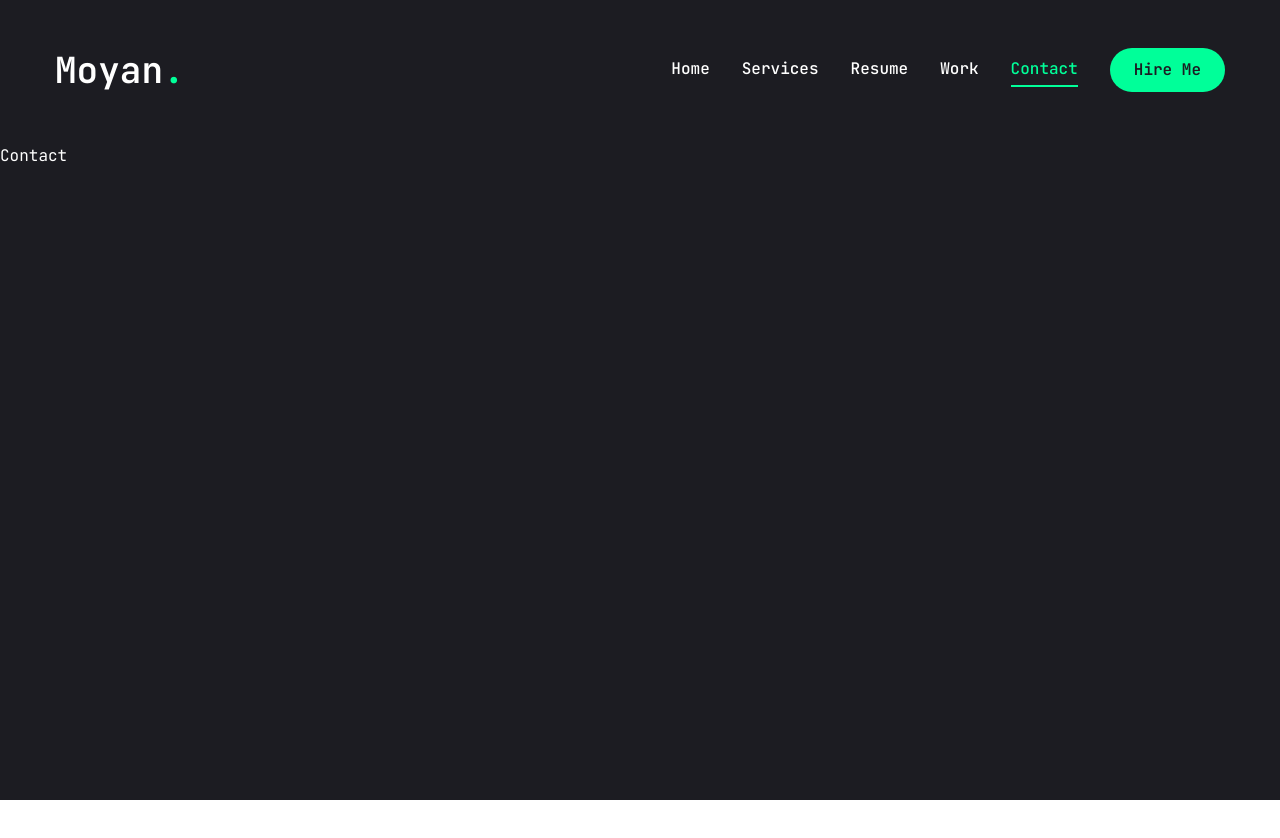
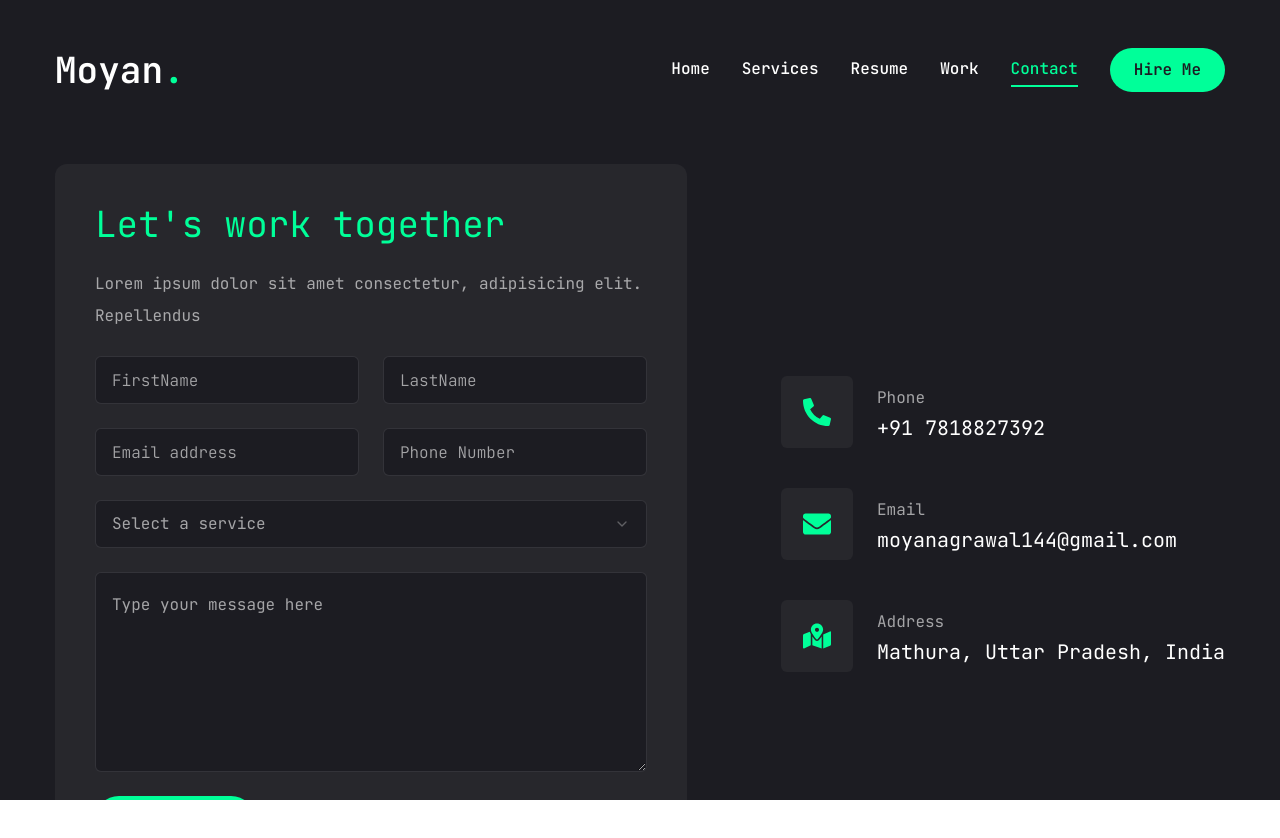
Before and after one commit to MoyanAgrawal/Portfolio, a Next.js app: page /contact in a window 1280 px wide. Shown: the top 838 px of the page. Before the commit the page ends 800 px from the top, so only its background shows below. Built offline with nearby package versions, Linux system fonts and the light colour scheme.

Commit message:
frontend done

```diff
--- a/app/contact/page.jsx
+++ b/app/contact/page.jsx
@@ -1,9 +1,81 @@
-import React from 'react'
+"use client";
+import { Button } from "@/components/ui/button";
+import { Input } from "@/components/ui/input";
+import { Textarea } from "@/components/ui/textarea";
+
+import {
+  SelectItem,
+  Select,
+  SelectContent,
+  SelectGroup,
+  SelectLabel,
+  SelectTrigger,
+  SelectValue,
+} from "@/components/ui/select";
+import { FaPhoneAlt, FaEnvelope, FaMapMarkedAlt } from "react-icons/fa";
+import { info } from "@/constants/path";
+import { motion } from "framer-motion";
 
 const Contact = () => {
   return (
-    <div>Contact</div>
-  )
-}
+    <motion.section
+      initial={{ opacity: 0 }}
+      animate={{
+        opacity: 1,
+        transition: { delay: 2.4, duration: 0.4, ease: "easeIn" },
+      }}
+      className="py-6"
+    >
+      <div className="container mx-auto">
+        <div className="flex flex-col xl:flex-row gap-[30px]">
+          <div className="xl:w-[54%] order-2 xl:order-none">
+            <form className="flex flex-col gap-6 p-10 bg-[#27272c] rounded-xl">
+              <h3 className="text-4xl text-accent ">Let's work together</h3>
+              <p className="text-white/60">Lorem ipsum dolor sit amet consectetur, adipisicing elit. Repellendus </p>
+              <div className="grid grid-cols-1 md:grid-cols-2 gap-6">
+                <Input type="firstName" placeholder="FirstName"/>
+                <Input type="lastName" placeholder="LastName"/>
+                <Input type="email" placeholder="Email address"/>
+                <Input type="phone" placeholder="Phone Number"/>
+              </div>
+              <Select>
+                <SelectTrigger className="w-full">
+                  <SelectValue placeholder="Select a service"/>
+                </SelectTrigger>
+                <SelectContent>
+                  <SelectGroup>
+                    <SelectLabel>Select a service</SelectLabel>
+                    <SelectItem value="est">Web Development</SelectItem>
+                    <SelectItem value="cst">UI/UX Design</SelectItem>
+                    <SelectItem value="mst">Logo Design</SelectItem>
+                  </SelectGroup>
+                </SelectContent>
+              </Select>
+              <Textarea className="h-[200px]" placeholder="Type your message here" />
+              <Button size="md" className="max-w-40">Send message</Button>
+            </form>
+          </div>
+          <div className="flex flex-1 items-center xl:justify-end order-1 xl:order-none mb-8 xl:mb-0">
+            <ul className="flex flex-col gap-10">
+              {info.map((item,idx)=>{
+                return (
+                  <li key={idx} className="flex items-center gap-6">
+                    <div className="w-[52px] h-[52px] xl:w-[72px] xl:h-[72px] bg-[#27272c] text-accent rounded-md flex items-center justify-center">
+                      <div className="text-[28px]">{item.icon}</div>
+                    </div>
+                    <div className="flex-1">
+                      <p className="text-white/60">{item.title}</p>
+                      <h3 className="text-xl">{item.description}</h3>
+                    </div>
+                  </li>
+                )
+              })}
+            </ul>
+          </div>
+        </div>
+      </div>
+    </motion.section>
+  );
+};
 
-export default Contact
+export default Contact;
--- a/app/page.jsx
+++ b/app/page.jsx
@@ -7,7 +7,7 @@
 const Home = () => {
   return (
     <section className="h-full">
-      <div className="container mx-auto h-full">
+      <div className="container mx-auto">
         <div className="flex flex-col xl:flex-row items-center justify-between xl:pt-8 xl:pb-24">
           <div className="text-center xl:text-left order-2 xl:order-none">
             <span className="text-xl">Software Developer</span>
--- a/components/ui/input.jsx
+++ b/components/ui/input.jsx
@@ -7,7 +7,7 @@
     (<input
       type={type}
       className={cn(
-        "flex h-10 w-full rounded-md border border-slate-200 bg-white px-3 py-2 text-sm ring-offset-white file:border-0 file:bg-transparent file:text-sm file:font-medium placeholder:text-slate-500 focus-visible:outline-none focus-visible:ring-2 focus-visible:ring-slate-950 focus-visible:ring-offset-2 disabled:cursor-not-allowed disabled:opacity-50 dark:border-slate-800 dark:bg-slate-950 dark:ring-offset-slate-950 dark:placeholder:text-slate-400 dark:focus-visible:ring-slate-300",
+        "flex h-[48px] rounded-md border border-white/10 focus:border-accent font-light bg-primary px-4 py-5 text-base placeholder:text-white/60 outline-none",
         className
       )}
       ref={ref}
--- a/components/ui/select.jsx
+++ b/components/ui/select.jsx
@@ -1,94 +1,119 @@
-"use client"
+"use client";
 
-import * as React from "react"
-import * as SelectPrimitive from "@radix-ui/react-select"
-import { Check, ChevronDown, ChevronUp } from "lucide-react"
+import * as React from "react";
+import * as SelectPrimitive from "@radix-ui/react-select";
+import { Check, ChevronDown, ChevronUp } from "lucide-react";
 
-import { cn } from "@/lib/utils"
+import { cn } from "@/lib/utils";
 
-const Select = SelectPrimitive.Root
+const Select = SelectPrimitive.Root;
 
-const SelectGroup = SelectPrimitive.Group
+const SelectGroup = SelectPrimitive.Group;
 
-const SelectValue = SelectPrimitive.Value
+const SelectValue = SelectPrimitive.Value;
 
-const SelectTrigger = React.forwardRef(({ className, children, ...props }, ref) => (
+const SelectTrigger = React.forwardRef(
+  ({ className, children, ...props }, ref) => (
     <SelectPrimitive.Trigger
       ref={ref}
       className={cn(
-      "flex h-10 w-full items-center justify-between rounded-md border border-slate-200 bg-white px-3 py-2 text-sm ring-offset-white placeholder:text-slate-500 focus:outline-none focus:ring-2 focus:ring-slate-950 focus:ring-offset-2 disabled:cursor-not-allowed disabled:opacity-50 [&>span]:line-clamp-1 dark:border-slate-800 dark:bg-slate-950 dark:ring-offset-slate-950 dark:placeholder:text-slate-400 dark:focus:ring-slate-300",
+        "flex h-[48px] w-full items-center justify-between rounded-md border border-white/10 bg-primary px-4 py-5 text-base text-white/60 placeholder:text-white/10 focus:border-accent outline-none",
         className
       )}
-    {...props}>
+      {...props}
+    >
       {children}
       <SelectPrimitive.Icon asChild>
         <ChevronDown className="h-4 w-4 opacity-50" />
       </SelectPrimitive.Icon>
     </SelectPrimitive.Trigger>
-))
-SelectTrigger.displayName = SelectPrimitive.Trigger.displayName
+  )
+);
+SelectTrigger.displayName = SelectPrimitive.Trigger.displayName;
 
-const SelectScrollUpButton = React.forwardRef(({ className, ...props }, ref) => (
+const SelectScrollUpButton = React.forwardRef(
+  ({ className, ...props }, ref) => (
     <SelectPrimitive.ScrollUpButton
       ref={ref}
-    className={cn("flex cursor-default items-center justify-center py-1", className)}
-    {...props}>
+      className={cn(
+        "flex cursor-default items-center justify-center py-1",
+        className
+      )}
+      {...props}
+    >
       <ChevronUp className="h-4 w-4" />
     </SelectPrimitive.ScrollUpButton>
-))
-SelectScrollUpButton.displayName = SelectPrimitive.ScrollUpButton.displayName
+  )
+);
+SelectScrollUpButton.displayName = SelectPrimitive.ScrollUpButton.displayName;
 
-const SelectScrollDownButton = React.forwardRef(({ className, ...props }, ref) => (
+const SelectScrollDownButton = React.forwardRef(
+  ({ className, ...props }, ref) => (
     <SelectPrimitive.ScrollDownButton
       ref={ref}
-    className={cn("flex cursor-default items-center justify-center py-1", className)}
-    {...props}>
+      className={cn(
+        "flex cursor-default items-center justify-center py-1",
+        className
+      )}
+      {...props}
+    >
       <ChevronDown className="h-4 w-4" />
     </SelectPrimitive.ScrollDownButton>
-))
+  )
+);
 SelectScrollDownButton.displayName =
-  SelectPrimitive.ScrollDownButton.displayName
+  SelectPrimitive.ScrollDownButton.displayName;
 
-const SelectContent = React.forwardRef(({ className, children, position = "popper", ...props }, ref) => (
+const SelectContent = React.forwardRef(
+  ({ className, children, position = "popper", ...props }, ref) => (
     <SelectPrimitive.Portal>
       <SelectPrimitive.Content
         ref={ref}
         className={cn(
-        "relative z-50 max-h-96 min-w-[8rem] overflow-hidden rounded-md border border-slate-200 bg-white text-slate-950 shadow-md data-[state=open]:animate-in data-[state=closed]:animate-out data-[state=closed]:fade-out-0 data-[state=open]:fade-in-0 data-[state=closed]:zoom-out-95 data-[state=open]:zoom-in-95 data-[side=bottom]:slide-in-from-top-2 data-[side=left]:slide-in-from-right-2 data-[side=right]:slide-in-from-left-2 data-[side=top]:slide-in-from-bottom-2 dark:border-slate-800 dark:bg-slate-950 dark:text-slate-50",
+          "relative z-50 max-h-96 min-w-[8rem] overflow-hidden rounded-md border border-white/10 bg-primary text-white shadow-md data-[state=open]:animate-in data-[state=closed]:animate-out data-[state=closed]:fade-out-0 data-[state=open]:fade-in-0 data-[state=closed]:zoom-out-95 data-[state=open]:zoom-in-95 data-[side=bottom]:slide-in-from-top-2 data-[side=left]:slide-in-from-right-2 data-[side=right]:slide-in-from-left-2 data-[side=top]:slide-in-from-bottom-2 dark:border-slate-800 dark:bg-slate-950 dark:text-slate-50",
           position === "popper" &&
             "data-[side=bottom]:translate-y-1 data-[side=left]:-translate-x-1 data-[side=right]:translate-x-1 data-[side=top]:-translate-y-1",
           className
         )}
         position={position}
-      {...props}>
+        {...props}
+      >
         <SelectScrollUpButton />
         <SelectPrimitive.Viewport
-        className={cn("p-1", position === "popper" &&
-          "h-[var(--radix-select-trigger-height)] w-full min-w-[var(--radix-select-trigger-width)]")}>
+          className={cn(
+            "p-1",
+            position === "popper" &&
+              "h-[var(--radix-select-trigger-height)] w-full min-w-[var(--radix-select-trigger-width)]"
+          )}
+        >
           {children}
         </SelectPrimitive.Viewport>
         <SelectScrollDownButton />
       </SelectPrimitive.Content>
     </SelectPrimitive.Portal>
-))
-SelectContent.displayName = SelectPrimitive.Content.displayName
+  )
+);
+SelectContent.displayName = SelectPrimitive.Content.displayName;
 
 const SelectLabel = React.forwardRef(({ className, ...props }, ref) => (
   <SelectPrimitive.Label
     ref={ref}
     className={cn("py-1.5 pl-8 pr-2 text-sm font-semibold", className)}
-    {...props} />
-))
-SelectLabel.displayName = SelectPrimitive.Label.displayName
+    {...props}
+  />
+));
+SelectLabel.displayName = SelectPrimitive.Label.displayName;
 
-const SelectItem = React.forwardRef(({ className, children, ...props }, ref) => (
+const SelectItem = React.forwardRef(
+  ({ className, children, ...props }, ref) => (
     <SelectPrimitive.Item
       ref={ref}
       className={cn(
-      "relative flex w-full cursor-default select-none items-center rounded-sm py-1.5 pl-8 pr-2 text-sm outline-none focus:bg-slate-100 focus:text-slate-900 data-[disabled]:pointer-events-none data-[disabled]:opacity-50 dark:focus:bg-slate-800 dark:focus:text-slate-50",
+        "relative flex w-full cursor-default select-none items-center rounded-sm py-1.5 pl-8 pr-2 text-sm outline-none focus:bg-accent focus:text-primary data-[disabled]:pointer-events-none data-[disabled]:opacity-50 dark:focus:bg-slate-800 dark:focus:text-slate-50",
         className
       )}
-    {...props}>
+      {...props}
+    >
       <span className="absolute left-2 flex h-3.5 w-3.5 items-center justify-center">
         <SelectPrimitive.ItemIndicator>
           <Check className="h-4 w-4" />
@@ -97,16 +122,18 @@
 
       <SelectPrimitive.ItemText>{children}</SelectPrimitive.ItemText>
     </SelectPrimitive.Item>
-))
-SelectItem.displayName = SelectPrimitive.Item.displayName
+  )
+);
+SelectItem.displayName = SelectPrimitive.Item.displayName;
 
 const SelectSeparator = React.forwardRef(({ className, ...props }, ref) => (
   <SelectPrimitive.Separator
     ref={ref}
     className={cn("-mx-1 my-1 h-px bg-slate-100 dark:bg-slate-800", className)}
-    {...props} />
-))
-SelectSeparator.displayName = SelectPrimitive.Separator.displayName
+    {...props}
+  />
+));
+SelectSeparator.displayName = SelectPrimitive.Separator.displayName;
 
 export {
   Select,
@@ -119,4 +146,4 @@
   SelectSeparator,
   SelectScrollUpButton,
   SelectScrollDownButton,
-}
+};
--- a/components/ui/textarea.jsx
+++ b/components/ui/textarea.jsx
@@ -1,18 +1,19 @@
-import * as React from "react"
+import * as React from "react";
 
-import { cn } from "@/lib/utils"
+import { cn } from "@/lib/utils";
 
 const Textarea = React.forwardRef(({ className, ...props }, ref) => {
   return (
-    (<textarea
+    <textarea
       className={cn(
-        "flex min-h-[80px] w-full rounded-md border border-slate-200 bg-white px-3 py-2 text-sm ring-offset-white placeholder:text-slate-500 focus-visible:outline-none focus-visible:ring-2 focus-visible:ring-slate-950 focus-visible:ring-offset-2 disabled:cursor-not-allowed disabled:opacity-50 dark:border-slate-800 dark:bg-slate-950 dark:ring-offset-slate-950 dark:placeholder:text-slate-400 dark:focus-visible:ring-slate-300",
+        "flex min-h-[80px] w-full rounded-md border border-white/10 bg-primary px-4 py-5 text-base placeholder:text-white/60 focus-visible:outline-none focus-visible:ring-1 focus-visible:ring-accent focus-visible:ring-offset-0 disabled:cursor-not-allowed disabled:opacity-50",
         className
       )}
       ref={ref}
-      {...props} />)
+      {...props}
+    />
   );
-})
-Textarea.displayName = "Textarea"
+});
+Textarea.displayName = "Textarea";
 
-export { Textarea }
+export { Textarea };
--- a/constants/path.js
+++ b/constants/path.js
@@ -21,6 +21,8 @@
   SiExpress,
   SiCanva,
 } from "react-icons/si";
+
+import {FaPhoneAlt, FaEnvelope, FaMapMarkedAlt} from "react-icons/fa"
 
 export const links = [
   {
@@ -261,3 +263,22 @@
     github:'',
   },
 ];
+
+
+export const info=[
+  {
+    icon:<FaPhoneAlt/>,
+    title:"Phone",
+    description:"+91 7818827392"
+  },
+  {
+    icon:<FaEnvelope/>,
+    title:"Email",
+    description:"moyanagrawal144@gmail.com"
+  },
+  {
+    icon:<FaMapMarkedAlt/>,
+    title:"Address",
+    description:"Mathura, Uttar Pradesh, India"
+  },
+]
```
Lines whose indentation alone changed are shown as unchanged.
